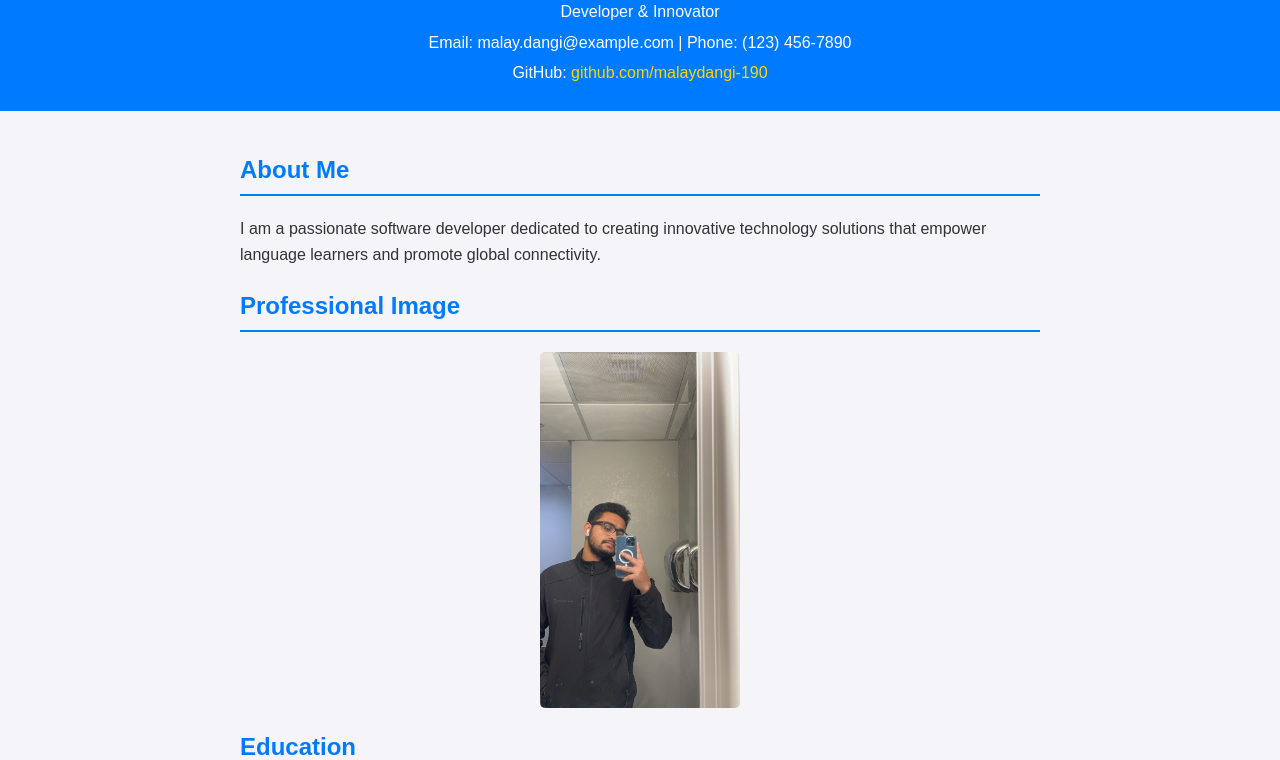
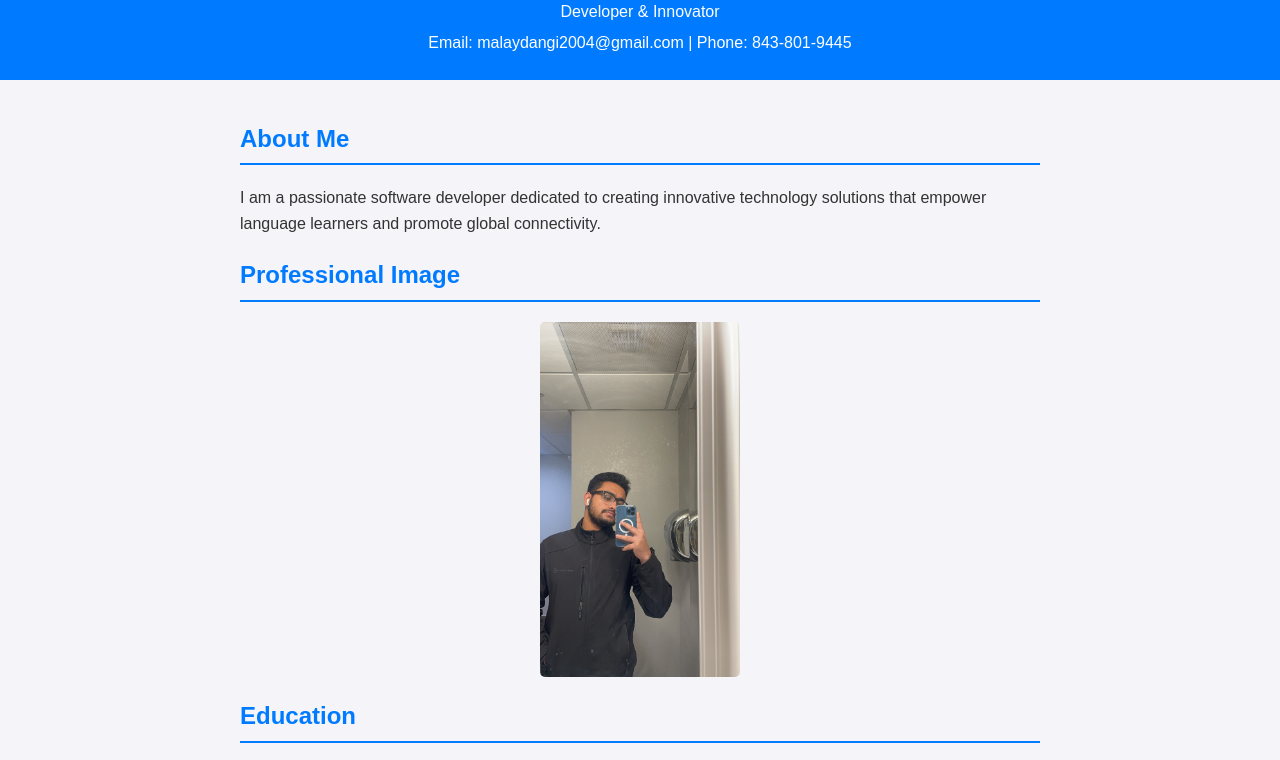
Before and after one commit to malay190-html/Portfolio-2, a plain HTML site: page index.html in a window 1280 px wide. Shown: the part 90-850 px from the top of the page. Drawn offline with Linux system fonts and the light colour scheme.

Commit message:
Update index.html

```diff
--- a/index.html
+++ b/index.html
@@ -10,8 +10,7 @@
     <header>
         <h1>Malay Dangi</h1>
         <p>Developer & Innovator</p>
-        <p>Email: malay.dangi@example.com | Phone: (123) 456-7890</p>
-        <p>GitHub: <a href="https://github.com/malaydangi-190" target="_blank">github.com/malaydangi-190</a></p>
+        <p>Email: malaydangi2004@gmail.com | Phone: 843-801-9445</p>
     </header>
     <main>
         <section>
```
